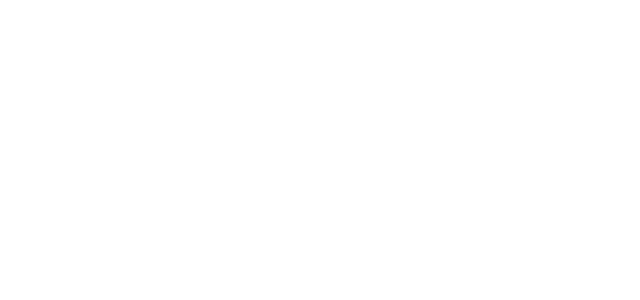
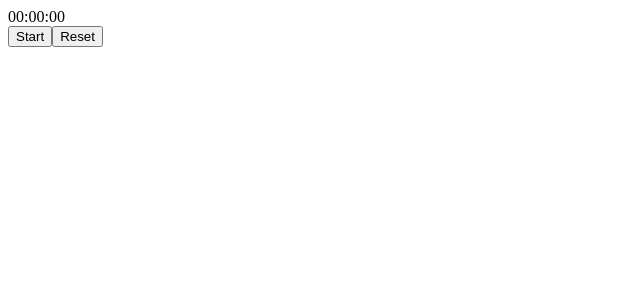
Before and after one commit to Espadv69/useState-Advanced, a React (Vite) app in the folder ChronoMaster/: page / in a window 1280 px wide. Shown: the top 300 px of the page, without its empty margins (0-640 px from the left). Built offline with nearby package versions, Linux system fonts and the light colour scheme; the HTML template or start-up script is replaced by a standard one.

Commit message:
Integrate Chrono component into App structure

```diff
--- a/ChronoMaster/src/App.jsx
+++ b/ChronoMaster/src/App.jsx
@@ -1,3 +1,11 @@
-const App = () => {}
+import Chrono from './components/Chrono/Chrono'
+
+const App = () => {
+  return (
+    <div className="app">
+      <Chrono />
+    </div>
+  )
+}
 
 export default App
```
